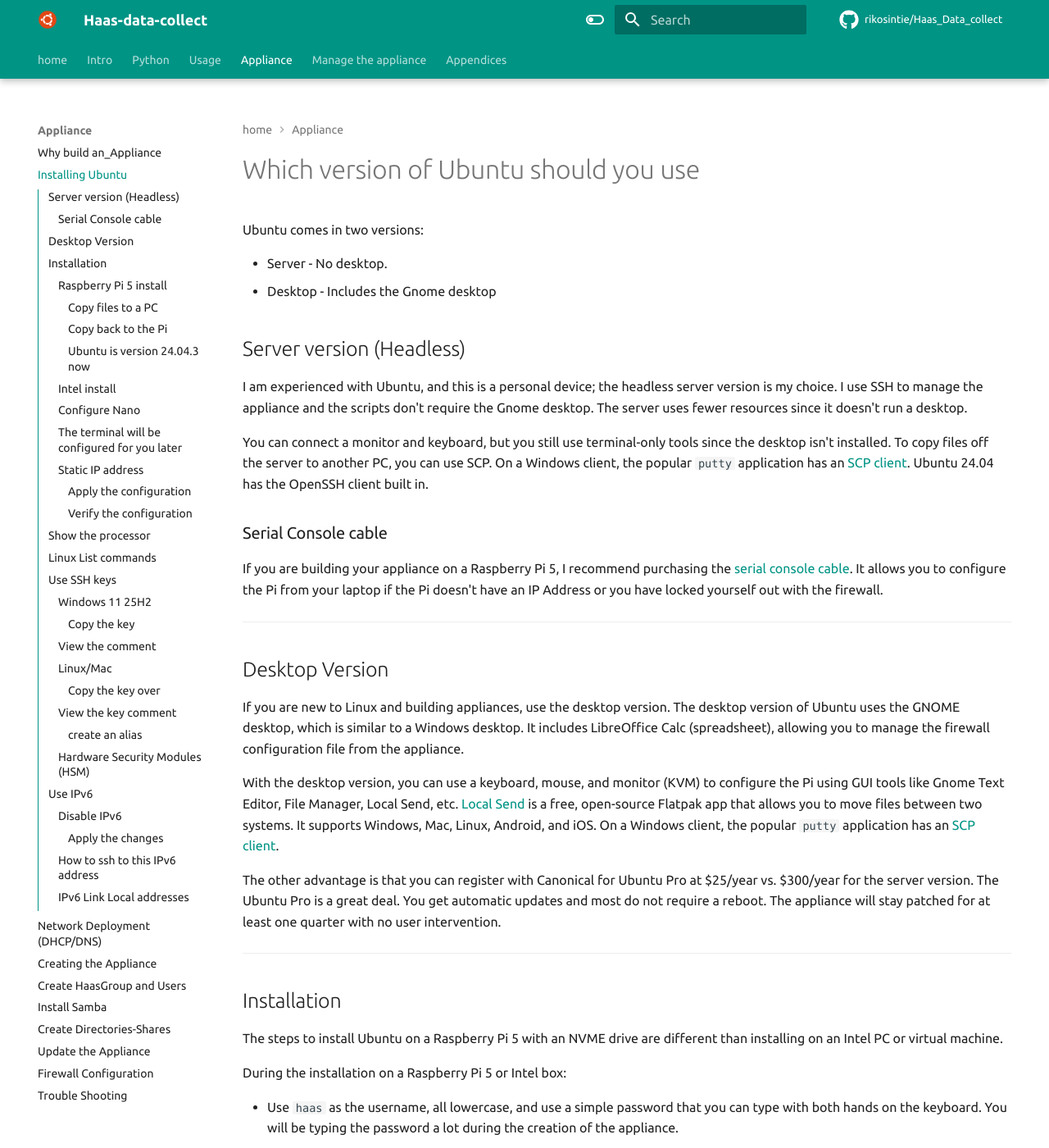
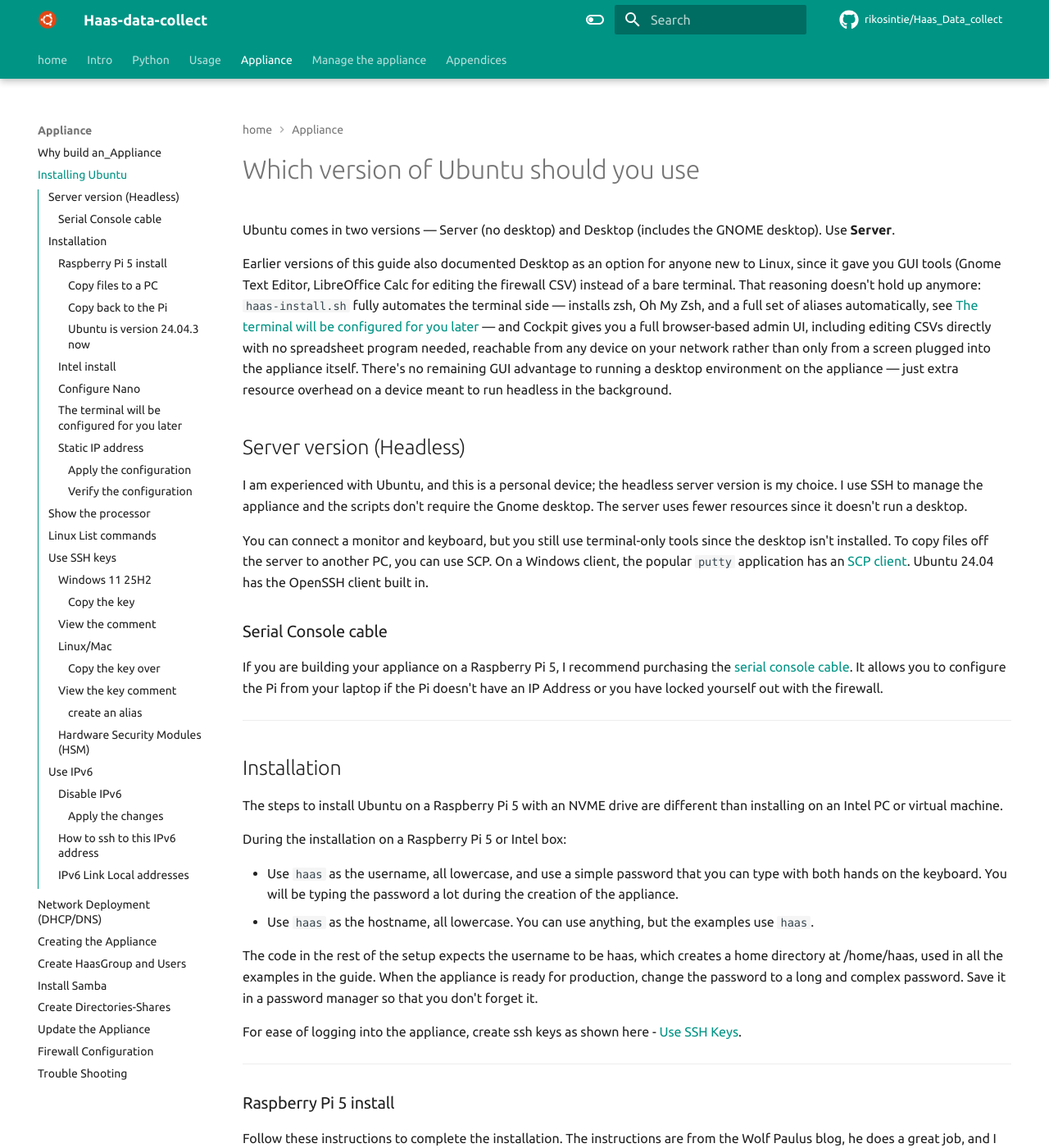
Before and after one commit to rikosintie/Haas_Data_collect, an MkDocs documentation site: the page built from docs/build_the_appliance/installing_ubuntu.md, in a window 1280 px wide and 1400 px high. Shown: the whole window at 82% size. Built offline with MkDocs 1.6.1 and Material for MkDocs 9.7.7, drawn with Linux system fonts in a browser that asks for light colours; some web fonts are replaced; comment, search, counter and statistics services are not loaded; some of the changed text lies outside the part shown.

Commit message:
Git Title: installing_ubuntu.md
Git Description:

Summary:

- Intro — replaced the "two versions, pick one" framing with a direct "use Server"
recommendation, explaining why the old Desktop rationale (GUI editing, spreadsheet access)
no longer applies now that haas-install.sh and Cockpit cover that ground.
- Removed: the "## Desktop Version" section, the Desktop wget image link,
the "Desktop install" tutorial section (including the desktop-installer
welcome screenshot — verified it's genuinely Desktop-specific, server never shows that screen),
and the Static IP section's GUI branch (including its screenshot reference).
- Reworded, not deleted: the Raspberry Pi 5 NVMe-prep step still needs
Raspberry Pi OS Desktop — clarified that's a different OS used briefly
for one-time GUI access, unrelated to the Ubuntu Server/Desktop choice,
so it doesn't contradict the "use Server" framing. Also kept the Rufus
flash-drive link (pointed at the Ubuntu Desktop tutorial, since that's
where that walkthrough happens to live) but reframed it as "for the Rufus
instructions only, you're still writing the Server ISO."

I didn't delete the two now-orphaned image files (Ubuntu-Desktop-static.resized.png, Ubuntu-Install.resized.png)
 — just removed the doc references to them, consistent with how unused screenshots
 were left alone earlier in this session. Let me know if you'd like those cleaned up too.

````diff
--- a/docs/build_the_appliance/installing_ubuntu.md
+++ b/docs/build_the_appliance/installing_ubuntu.md
@@ -1,9 +1,21 @@
 # Which version of Ubuntu should you use
 
-Ubuntu comes in two versions:
+Ubuntu comes in two versions — Server (no desktop) and Desktop (includes
+the GNOME desktop). Use **Server**.
 
-- Server - No desktop.
-- Desktop - Includes the Gnome desktop
+Earlier versions of this guide also documented Desktop as an option for
+anyone new to Linux, since it gave you GUI tools (Gnome Text Editor,
+LibreOffice Calc for editing the firewall CSV) instead of a bare terminal.
+That reasoning doesn't hold up anymore: `haas-install.sh` fully automates
+the terminal side — installs zsh, Oh My Zsh, and a full set of aliases
+automatically, see
+[The terminal will be configured for you later](#the-terminal-will-be-configured-for-you-later)
+— and Cockpit gives you a full browser-based admin UI, including editing
+CSVs directly with no spreadsheet program needed, reachable from any
+device on your network rather than only from a screen plugged into the
+appliance itself. There's no remaining GUI advantage to running a desktop
+environment on the appliance — just extra resource overhead on a device
+meant to run headless in the background.
 
 ## Server version (Headless)
 
@@ -14,16 +26,6 @@
 ### Serial Console cable
 
 If you are building your appliance on a Raspberry Pi 5, I recommend purchasing the [serial console cable](../build_the_appliance/build_an_appliance.md/#usb-serial-cable-for-the-raspberry-pi-5). It allows you to configure the Pi from your laptop if the Pi doesn't have an IP Address or you have locked yourself out with the firewall.
-
-----------------------------------------------------------------
-
-## Desktop Version
-
-If you are new to Linux and building appliances, use the desktop version. The desktop version of Ubuntu uses the GNOME desktop, which is similar to a Windows desktop. It includes LibreOffice Calc (spreadsheet), allowing you to manage the firewall configuration file from the appliance.
-
-With the desktop version, you can use a keyboard, mouse, and monitor (KVM) to configure the Pi using GUI tools like Gnome Text Editor, File Manager, Local Send, etc. [Local Send](https://localsend.org/) is a free, open-source Flatpak app that allows you to move files between two systems. It supports Windows, Mac, Linux, Android, and iOS. On a Windows client, the popular `putty` application has an [SCP client](https://the.earth.li/~sgtatham/putty/0.83/htmldoc/Chapter5.html#pscp).
-
-The other advantage is that you can register with Canonical for Ubuntu Pro at $25/year vs. $300/year for the server version. The Ubuntu Pro is a great deal. You get automatic updates and most do not require a reboot. The appliance will stay patched for at least one quarter with no user intervention.
 
 ----------------------------------------------------------------
 
@@ -44,9 +46,13 @@
 
 ### Raspberry Pi 5 install
 
-Once you have decided on a version, follow these instructions to complete the installation. The instructions are from the Wolf Paulus blog, he does a great job, and I didn't see that I could do any better!
+Follow these instructions to complete the installation. The instructions are from the Wolf Paulus blog, he does a great job, and I didn't see that I could do any better!
 
-Regardless of which version you want for production, install the desktop version of Raspberry Pi OS for the first step.
+This first step needs the desktop version of **Raspberry Pi OS** — a
+different OS entirely from Ubuntu, only booted briefly here to get GUI
+access for preparing the NVMe drive. It has nothing to do with the Ubuntu
+Server-vs-Desktop choice above; Ubuntu Server is still what ends up
+installed on the appliance itself in the steps that follow.
 
 - [Raspberry Pi 5 with NVMe](https://wolfpaulus.com/rp5/)
 - [Install Ubuntu Server on Raspberry Pi 5 with NVMe SSD (Headless Setup)](https://wolfpaulus.com/rp5-ubuntu-cli/)
@@ -80,20 +86,11 @@
 
 #### Ubuntu is version 24.04.3 now
 
-Below are updated links to `wget` 24.04.3.
-
-Server installer
+Below is the updated link to `wget` 24.04.3 Server:
 
 ```bash
 cd ~
 wget https://cdimage.ubuntu.com/releases/24.04.3/release/ubuntu-24.04.3-preinstalled-server-arm64+raspi.img.xz`.
-```
-
-Desktop installer
-
-```bash
-cd ~
-`wget https://cdimage.ubuntu.com/releases/24.04.3/release/ubuntu-24.04.3-preinstalled-desktop-arm64+raspi.img.xz`
 ```
 
 ----------------------------------------------------------------
@@ -105,16 +102,12 @@
 **Server Install**
 Here is a link to the official Canonical tutorial - [Install Ubuntu server](https://ubuntu.com/tutorials/install-ubuntu-server){target="_blank"}
 
-If you need instructions to create a bootable flash drive - Open the Desktop link below and it explains how to use Rufus to create a flash drive. For a virtual machine you will use the ISO image that you downloaded.
-
-**Desktop install**
-Here is a link to the official Canonical tutorial - [Install Ubuntu Desktop](https://documentation.ubuntu.com/desktop/en/latest/tutorial/install-ubuntu-desktop/){target="_blank"}
-
-When you get to this screen:
-
-![screenshot](../build_the_appliance/img/Ubuntu-Install.resized.png)
-
-Select `Install Ubuntu` and click `next`.
+If you need instructions to create a bootable flash drive with Rufus, the
+[Install Ubuntu Desktop](https://documentation.ubuntu.com/desktop/en/latest/tutorial/install-ubuntu-desktop/){target="_blank"}
+tutorial covers that step (the Rufus walkthrough itself isn't
+Desktop-specific, it's just documented on that page) — you're still
+writing the Server ISO you downloaded above, not the Desktop one. For a
+virtual machine you will use the ISO image that you downloaded.
 
 ----------------------------------------------------------------
 
@@ -201,15 +194,7 @@
 
 ### Static IP address
 
-The desktop version uses a GUI to change IP address configuration. Go to the **system menu** which is accessible from the top-right screen corner, or by prssing `windows_key+s`, click the gear icon, then network. The network settings dialog is very similar to Windows 11. Here is a screenshot:
-
-----------------------------------------------------------------
-
-![Ubuntu Network settings](../build_the_appliance/img/Ubuntu-Desktop-static.resized.png)
-
-----------------------------------------------------------------
-
-Ubuntu server doesn't have a GUI to change IP address settings. You have to modify a `yaml` file in the `/etc/netplan` directory. On the server version to use a static IP address instead of DHCP, replace `/etc/netplan/91-nw-init.yaml` with this yaml file:
+Ubuntu server doesn't have a GUI to change IP address settings. You have to modify a `yaml` file in the `/etc/netplan` directory. To use a static IP address instead of DHCP, replace `/etc/netplan/91-nw-init.yaml` with this yaml file:
 
 ```bash linenums='1' hl_lines='1'
 network:
````
